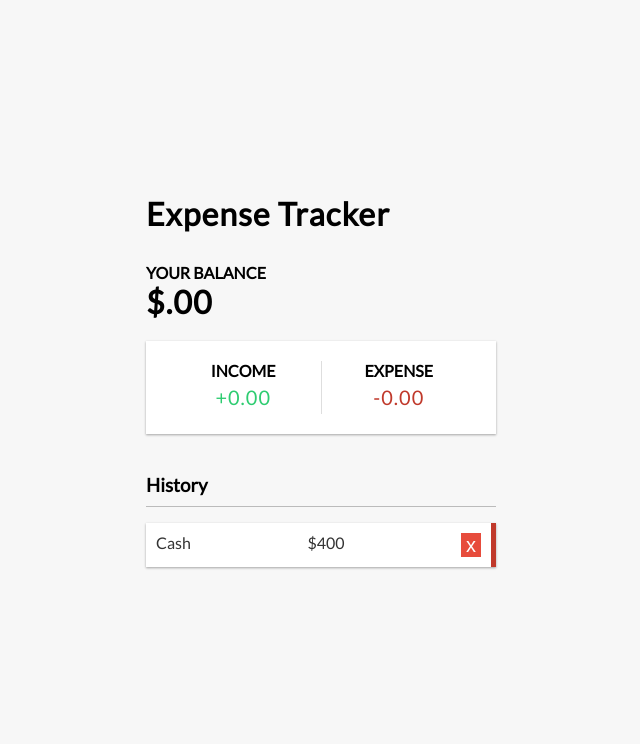
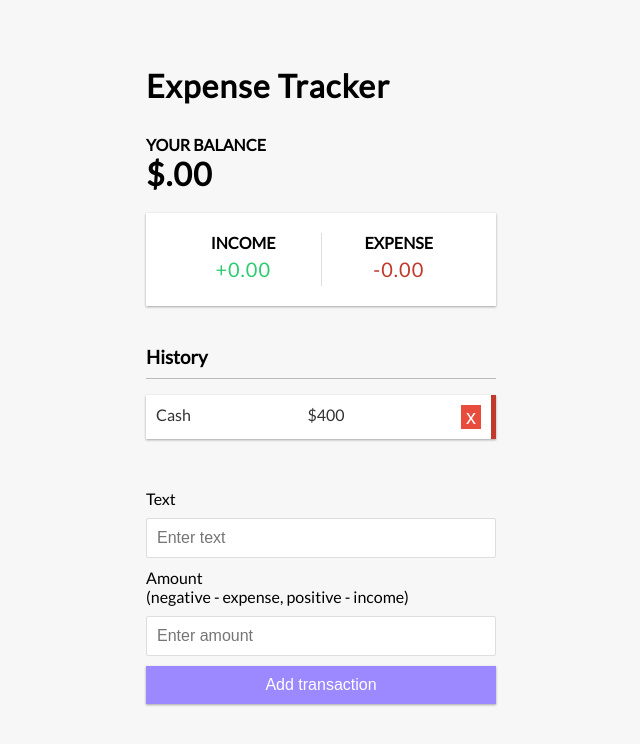
Before and after one commit to MuntasirTonmoy/expense-tracker-react, a React (Vite) app: page / in a window 1280 px wide. Shown: the top 744 px of the page, without its empty margins (319-959 px from the left). Built offline with nearby package versions, Linux system fonts and the light colour scheme.

Commit message:
addtransaction added

```diff
--- a/src/components/App.jsx
+++ b/src/components/App.jsx
@@ -1,4 +1,5 @@
 import React from "react";
+import AddTransaction from "./AddTransaction";
 import "./App.css";
 import Balance from "./Balance";
 import Header from "./Header";
@@ -13,6 +14,7 @@ function App() {
         <Balance />
         <IncomeExpense />
         <TransactionList />
+        <AddTransaction />
       </div>
     </div>
   );
```
